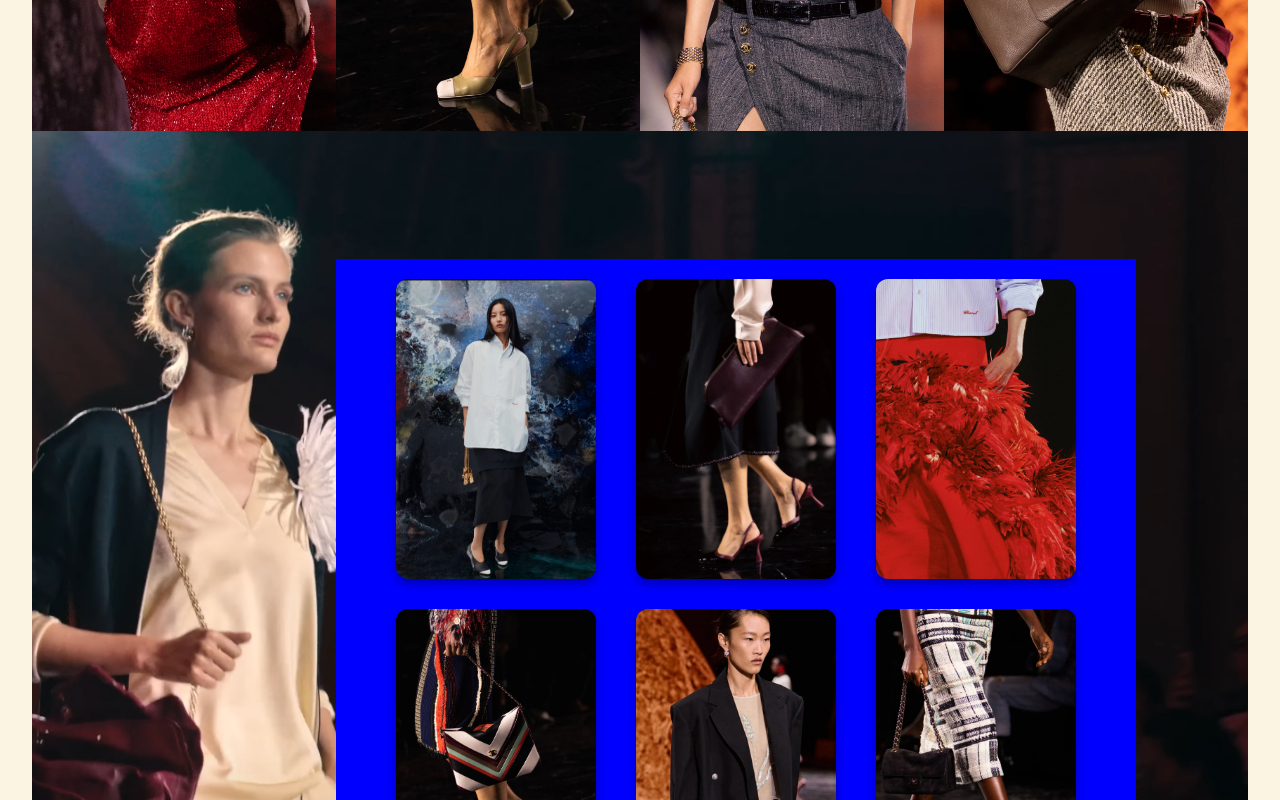
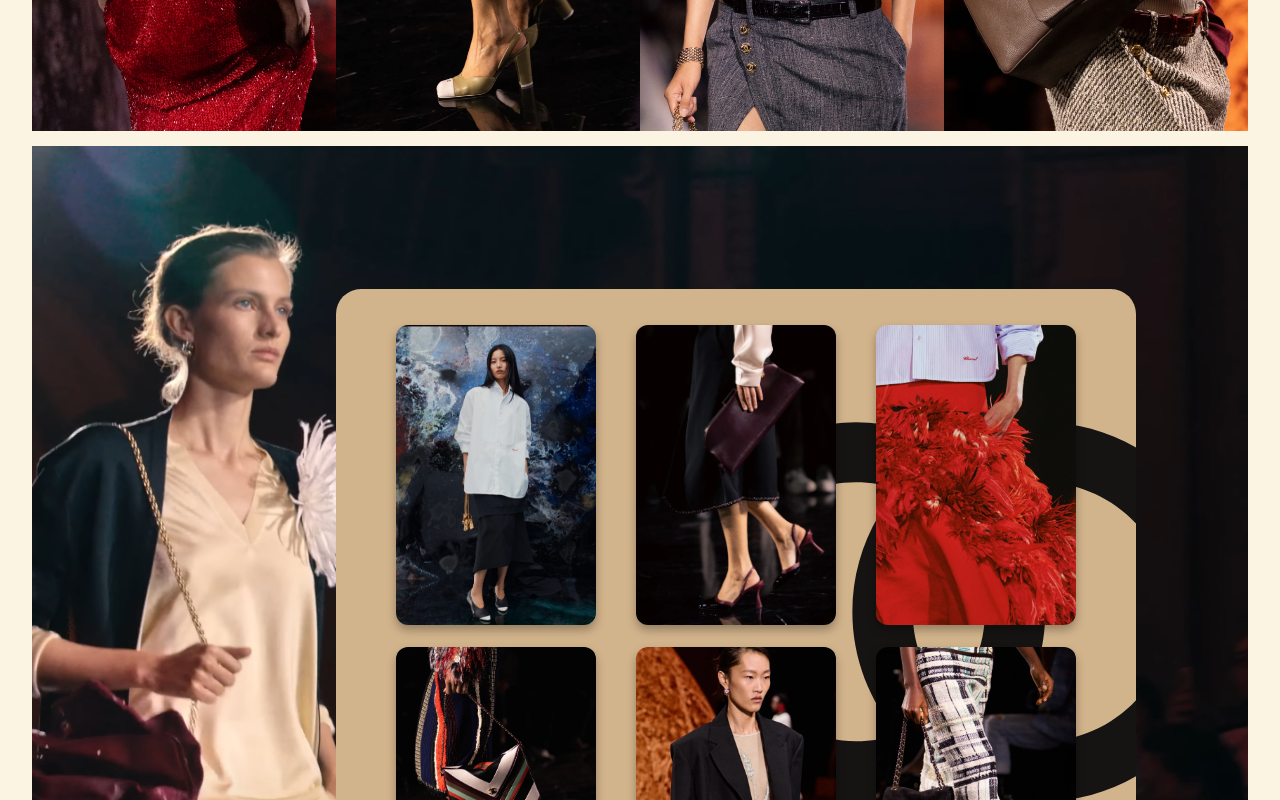
Before and after one commit to andysund/chanel-exp-v2, a React (Vite) app in the folder frontend/vite-project/: page / in a window 1280 px wide. Shown: the part 500-1300 px from the top of the page. Built offline with nearby package versions, Linux system fonts and the light colour scheme.

Commit message:
Add onhover experiment - Updated Mainframe component with new images and styles

```diff
--- a/frontend/vite-project/src/App.css
+++ b/frontend/vite-project/src/App.css
@@ -32,6 +32,7 @@ html, body, #root {
 
   padding: 2rem;
   background-color: var(--bg-color);
+    gap: 15px;
 }
 
 /* === HEADER / FOOTER (exemple) === */
--- a/frontend/vite-project/src/components/Mainframe.css
+++ b/frontend/vite-project/src/components/Mainframe.css
@@ -7,6 +7,7 @@
   display: flex;
   justify-content: flex-end;
   align-items: center;
+  gap: 15px;
 }
 
 .mainframe-container {
@@ -15,11 +16,14 @@
   flex-wrap: wrap;
   width: 800px;
   height:700px;
-  background-color: blue;
+  background-color: tan;
   margin-right: 112px;
   flex-direction: row;
   padding: 20px;
+  padding-top: 36px;
   justify-content: space-evenly;
+  margin-top: 30px;
+  border-radius: 25px;
 }
 
 .mainframe-one,
--- a/frontend/vite-project/src/components/Mainframe.jsx
+++ b/frontend/vite-project/src/components/Mainframe.jsx
@@ -9,6 +9,7 @@ import bagOne from '../assets/photos/bag-one.webp';
 import frontFull from '../assets/photos/front-full.jpg';
 import lowerTwo from '../assets/photos/lower-two.webp';
 import frontFour from '../assets/photos/front-four.webp';
+import logoClothing from '../assets/photos/chanelSVG.svg'
 
 function Mainframe() {
   return (
@@ -16,7 +17,7 @@ function Mainframe() {
       className="mainframe"
       style={{ backgroundImage: `url(${backgroundMain})` }}
     >
-      <div className="mainframe-container">
+      <div className="mainframe-container"  style={{ backgroundImage: `url(${logoClothing})` }}>
         <div
           className="mainframe-one"
           style={{ backgroundImage: `url(${frontFull})` }}
```
Also changed, not shown: frontend/vite-project/src/assets/photos/chanelClothing.jpg (added), frontend/vite-project/src/assets/photos/chanelSVG.svg (added).
